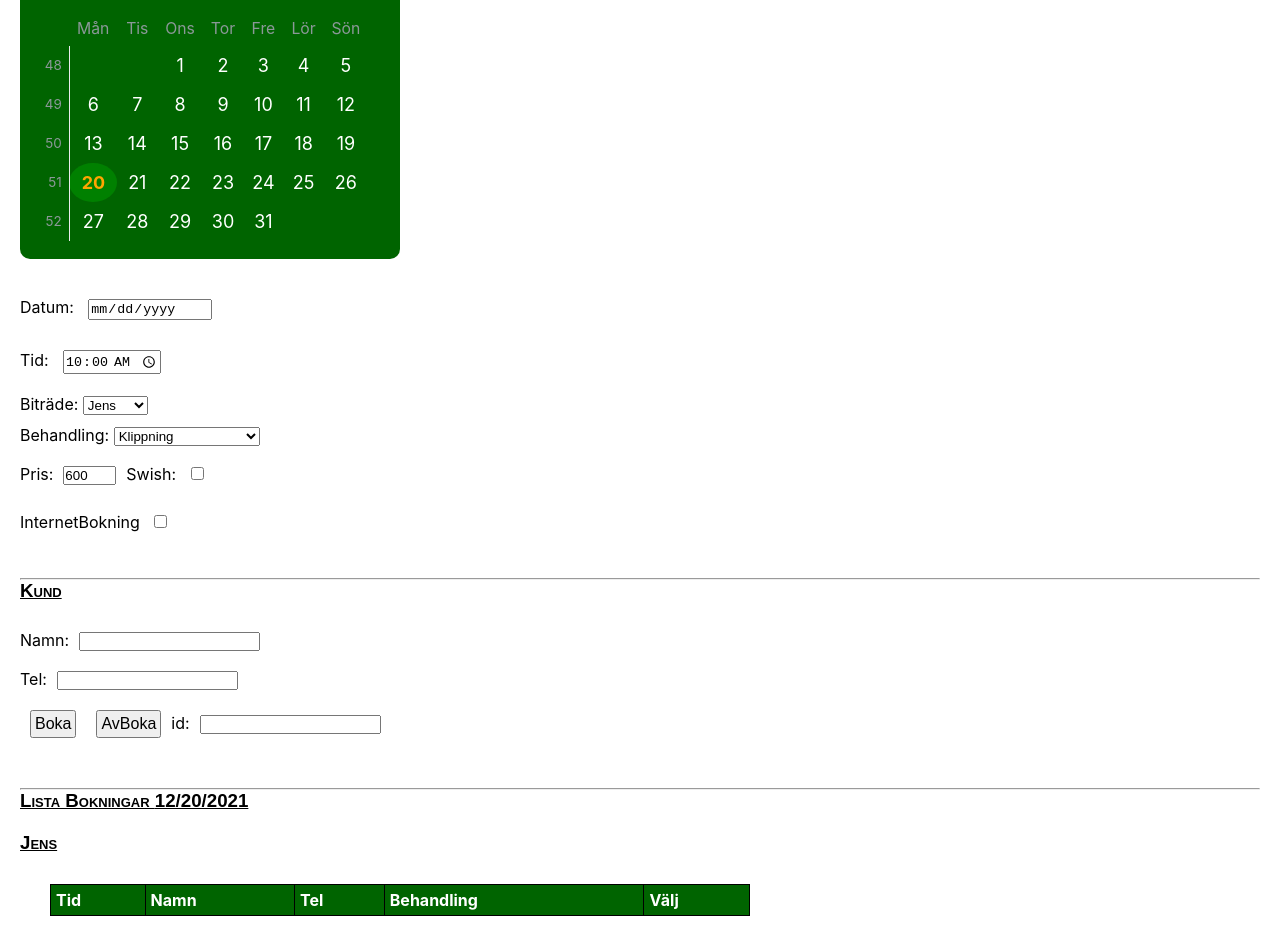
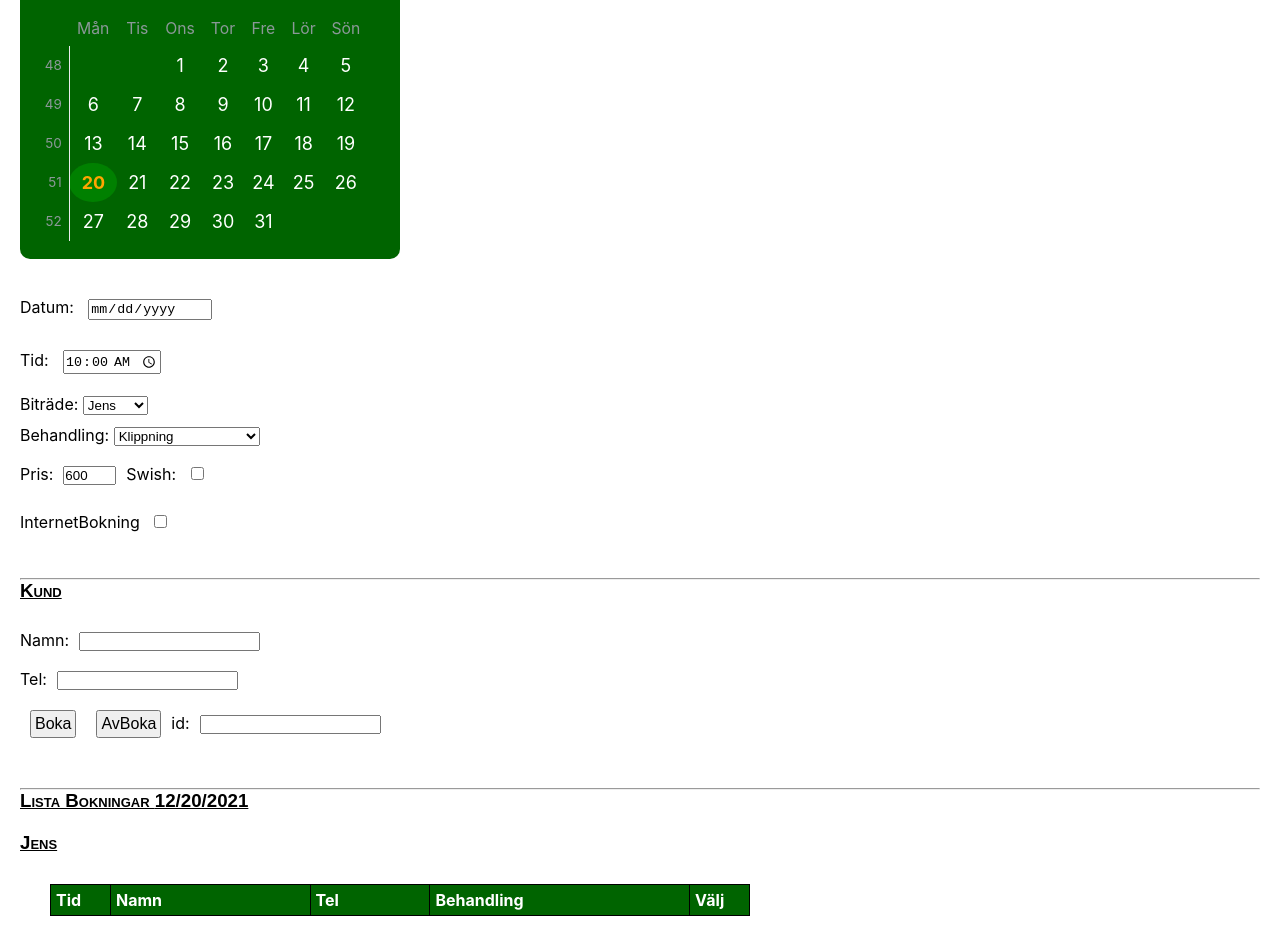
Before and after one commit to jelu000/bokingcomponent, a React (Create React App) app: page / in a window 1280 px wide. Shown: the part 193-1125 px from the top of the page. Built offline with nearby package versions, Linux system fonts and the light colour scheme.

Commit message:
Stylade lite

```diff
--- a/src/components/BokingTable.css
+++ b/src/components/BokingTable.css
@@ -8,3 +8,23 @@ th, td {
   text-align: left;
   border: 1px solid black;
 }
+
+#b_th_tid{
+  width: 60px;
+
+}
+
+#b_th_namn{
+  width: 200px;
+}
+#b_th_tel{
+  width: 120px;
+}
+
+#b_th_behandling{
+  width: 260px;
+}
+
+#b_th_valj{
+  width: 60px;
+}
--- a/src/components/BokingTable.js
+++ b/src/components/BokingTable.js
@@ -2,7 +2,8 @@ import React from 'react'
 //import PropTypes from 'prop-types'
 import Bokning from "./Bokning";
 import BokingTableButton from "./BokingTableButton";
-import './JlBokingComp.css'
+//import './JlBokingComp.css';
+import './BokingTable.css';
 
 class BokingTable extends React.Component {
   constructor(props){
@@ -70,11 +71,11 @@ class BokingTable extends React.Component {
         <table id="b_bokningstable" className="bordertable">
           <thead>
           <tr className="bordertable">
-            <th className="bordertable" id="b_t_tid">Tid</th>
-            <th className="bordertable" id="b_t_namn">Namn</th>
-            <th className="bordertable" id="b_t_tel">Tel</th>
-            <th className="bordertable" id="b_t_behandling">Behandling</th>
-            <th className="bordertable" id="b_t_valj">Välj</th>
+            <th className="bordertable" id="b_th_tid">Tid</th>
+            <th className="bordertable" id="b_th_namn">Namn</th>
+            <th className="bordertable" id="b_th_tel">Tel</th>
+            <th className="bordertable" id="b_th_behandling">Behandling</th>
+            <th className="bordertable" id="b_th_valj">Välj</th>
           </tr>
           </thead>
           <tbody>
--- a/src/components/JlBokingComp.js
+++ b/src/components/JlBokingComp.js
@@ -319,7 +319,7 @@ Initate LocalStorage
   selectTreatment(){
 
     return (
-      <select tabIndex="4" name="treatment" id="id_treatment" onChange={ this.handleClickTreatment }>
+      <select tabIndex="3" tabIndex="4" name="treatment" id="id_treatment" onChange={ this.handleClickTreatment }>
         {this.state.behandlingar.map((behandling, index) => (
           <option value={behandling.t_name} key={index}>{behandling.t_name}</option>
         ))}
@@ -455,11 +455,11 @@ createBokingTables(){
            <div className="innerdivs">Datum: <input type="date" id="valt_datum" value={this.state.valtDatumTextfelt} readOnly/></div>
 
           <div className="innerdivs">
-            Tid: <input type="time" id="input_time" name="appt" onChange={this.newInputTimeChange} min="07:00" max="20:00" value={this.state.state_inputtime} required></input>
+            Tid: <input type="time" tabIndex="1" id="input_time" name="appt" onChange={this.newInputTimeChange} min="07:00" max="20:00" value={this.state.state_inputtime} required></input>
           </div>
 
           <div className="innerdivs">
-            <ChoseAssistent assisarray={this.state.assistents} handleAssistentClick={this.handleAssistentClick} />
+            <ChoseAssistent tabIndex="2" assisarray={this.state.assistents} handleAssistentClick={this.handleAssistentClick} />
           </div>
 
           <div className="innerdivs">
--- a/src/components/dagsavslut/Dagsavslut.css
+++ b/src/components/dagsavslut/Dagsavslut.css
@@ -26,6 +26,11 @@
       background-color: white;
       color: black;
     }
+    .bordertable{
+      color: black;
+      border: black;
+      border-style: solid;
+    }
 
 
   }
--- a/src/components/productsdaysales/ProductDaySales.js
+++ b/src/components/productsdaysales/ProductDaySales.js
@@ -175,21 +175,25 @@ export default class ProductDaySales extends Component {
         //Namnet får inte vara tomt
         if (this.state.textinput_name !== "" ){
             let localStorageDB = new LocalStorageHandler();
-            let t_arraydaysales = [];
+            //let t_arraydaysales = []; OBS skulle användas för att returnera dagens bokninga men hämtar dessa i nytt request
             //ny post
             if (this.state.textinput_pd_id === ""){
 
                 //let localStorageDB = new LocalStorageHandler();
 
                 let t_product = new Product(this.state.selected_product.p_id, this.state.textinput_name, this.state.textinput_size, this.state.textinput_price );
-                t_arraydaysales = localStorageDB.addProductDaySale(this.state.checkbox_babs, this.state.valtDatumTextfelt, t_product);
+                 //RETURNERAR inte bra värde
+                //t_arraydaysales = localStorageDB.addProductDaySale(this.state.checkbox_babs, this.state.valtDatumTextfelt, t_product);
+                localStorageDB.addProductDaySale(this.state.checkbox_babs, this.state.valtDatumTextfelt, t_product);
 
             }
             //updatera post
             else{
 
                 //let localStorageDB = new LocalStorageHandler();
-                t_arraydaysales =  localStorageDB.updateDaySaleProduct(this.state.textinput_pd_id, this.state.textinput_name, this.state.textinput_size, this.state.textinput_price, this.state.checkbox_babs)
+                //RETURNERAR inte bra värde
+                //t_arraydaysales =  localStorageDB.updateDaySaleProduct(this.state.textinput_pd_id, this.state.textinput_name, this.state.textinput_size, this.state.textinput_price, this.state.checkbox_babs)
+                localStorageDB.updateDaySaleProduct(this.state.textinput_pd_id, this.state.textinput_name, this.state.textinput_size, this.state.textinput_price, this.state.checkbox_babs)
             }
             //Hämtar dagens försäljningsarray för att uppdatera tabellen
             let temp_product_daysale_array = localStorageDB.getProductDaySales(this.state.valtDatumTextfelt);
@@ -216,10 +220,11 @@ export default class ProductDaySales extends Component {
         console.log(`textinput_pd_id ${this.state.textinput_pd_id}`);
         if (this.state.textinput_pd_id !== ""){
             let localStorageDB = new LocalStorageHandler();
-            let t_arraydaysales = [];
 
-
-            t_arraydaysales = localStorageDB.delProductDaySale(this.state.textinput_pd_id);
+            //let t_arraydaysales = [];
+            //t_arraydaysales = localStorageDB.delProductDaySale(this.state.textinput_pd_id);
+            //RETURNERAR inte bra värde
+            localStorageDB.delProductDaySale(this.state.textinput_pd_id);
 
             //Hämtar dagens försäljningsarray för att uppdatera tabellen
             let temp_product_daysale_array = localStorageDB.getProductDaySales(this.state.valtDatumTextfelt);
```
